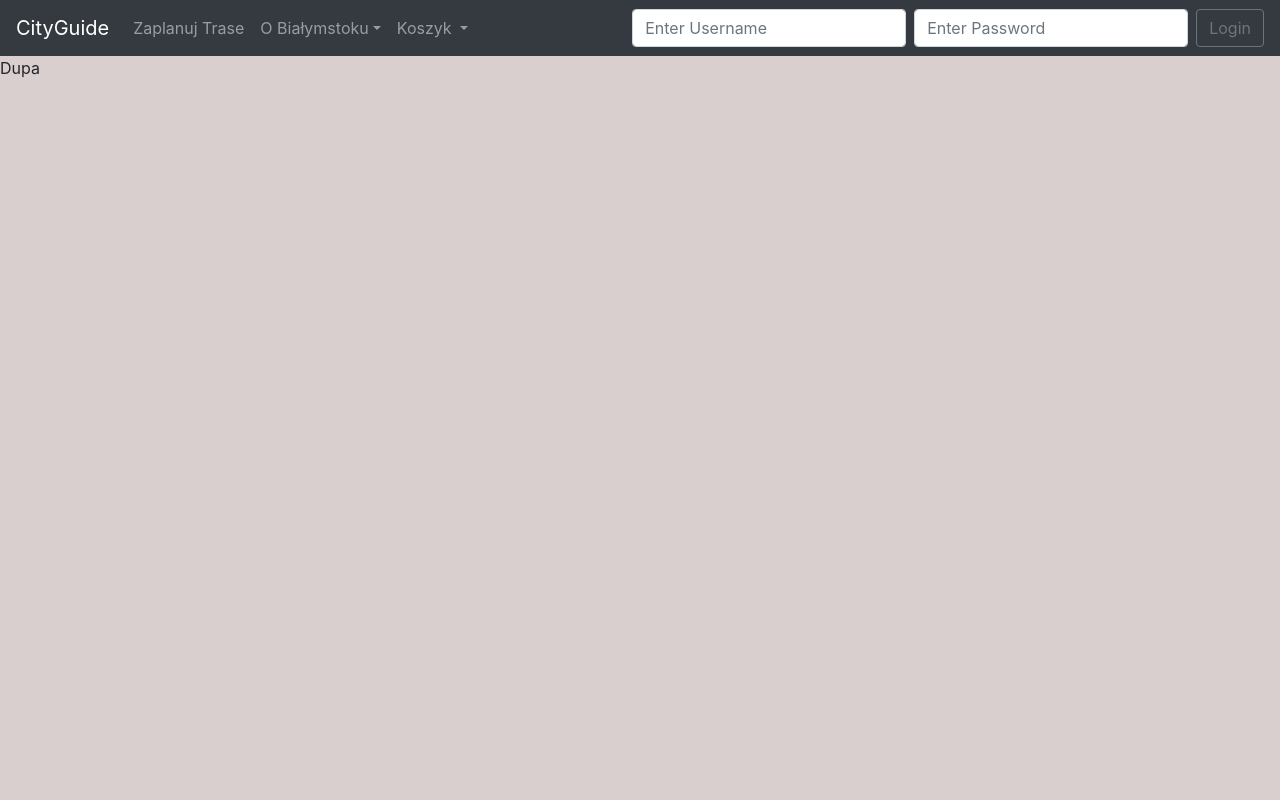
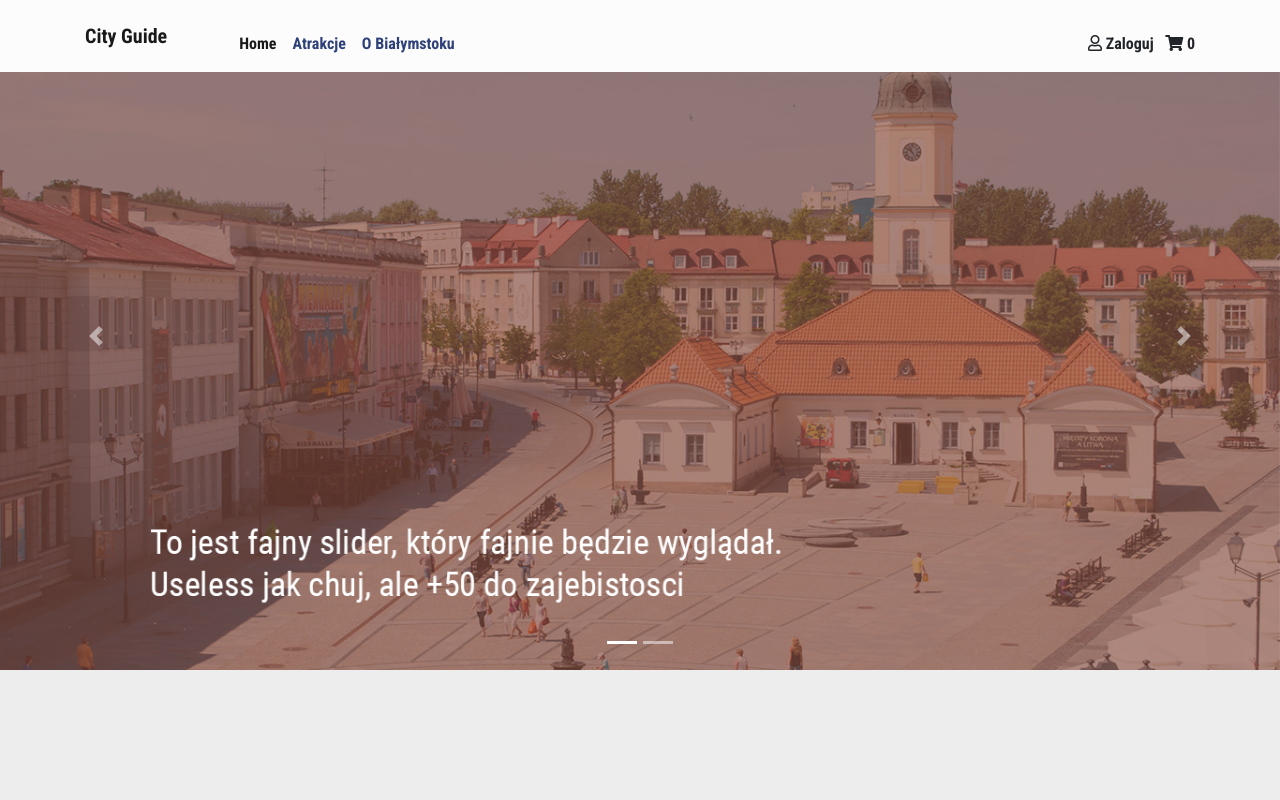
Before and after one commit to catchesfire/city-guide-app, a Django app: page /city_guide/ in a window 1280 px wide. Run offline with Django 3.2, Linux system fonts and the light colour scheme; some libraries are stand-ins or nearby versions.

Commit message:
Started working on layout, main template. (#1)

```diff
--- a/CityGuide/city_guide/static/css/style.css
+++ b/CityGuide/city_guide/static/css/style.css
@@ -1,8 +1,25 @@
 body{
-    background-color: rgba(204, 190, 190, 0.727);
+    background-color: #ededed;
     padding: 0px;
     margin: 0;
 }
+
+.container-fluid {
+    overflow-x: hidden;
+}
+
+.navbar-light{
+    background-color: #fcfcfc;
+    font-family: 'Roboto Condensed', sans-serif;
+    font-weight: bold;
+    min-height: 72px;
+}
+
+.navbar-light .navbar-nav .nav-link, .navbar-light .navbar-nav .nav-link:hover{
+    font-weight: bold;
+    color: #2d4079;
+}
+
 
 .imageShort {
     width: 100%;
--- a/CityGuide/city_guide/templates/base.html
+++ b/CityGuide/city_guide/templates/base.html
@@ -1,61 +1,74 @@
 {% load staticfiles %}
 <!doctype html>
 <html lang="pl">
+
 <head>
     <!-- Required meta tags -->
     <meta charset="utf-8">
-    <meta name="viewport" content="width=device-width, initial-scale=1, shrink-to-fit=no">
-
-    {% block stylesheets %}
+    <meta name="viewport" content="width=device-width, initial-scale=1, shrink-to-fit=no"> {% block stylesheets %}
     <!-- Bootstrap CSS -->
-    <link rel="stylesheet" href="https://stackpath.bootstrapcdn.com/bootstrap/4.1.0/css/bootstrap.min.css" integrity="sha384-9gVQ4dYFwwWSjIDZnLEWnxCjeSWFphJiwGPXr1jddIhOegiu1FwO5qRGvFXOdJZ4" crossorigin="anonymous">
-    <link rel="stylesheet" href="{% static 'css/style.css' %}">
-    {% endblock %}
+    <link rel="stylesheet" href="https://stackpath.bootstrapcdn.com/bootstrap/4.1.0/css/bootstrap.min.css" integrity="sha384-9gVQ4dYFwwWSjIDZnLEWnxCjeSWFphJiwGPXr1jddIhOegiu1FwO5qRGvFXOdJZ4"
+        crossorigin="anonymous">
+    <link rel="stylesheet" href="https://use.fontawesome.com/releases/v5.0.10/css/all.css" integrity="sha384-+d0P83n9kaQMCwj8F4RJB66tzIwOKmrdb46+porD/OvrJ+37WqIM7UoBtwHO6Nlg"
+        crossorigin="anonymous">
+    <link href="https://fonts.googleapis.com/css?family=Roboto+Condensed:400,700" rel="stylesheet">
+    <link rel="stylesheet" href="{% static 'css/style.css' %}"> {% endblock %}
 
     <title>{% block title %}Hello, world!{% endblock %}</title>
 </head>
+
 <body>
-    <h1>Hello, world!</h1>
-    <div class="container-fluid">
-        <nav class="navbar navbar-expand-lg navbar-dark bg-dark">
-            <a class="navbar-brand" href="#">CityGuide</a>
-            <div class="container-fluid">
+    <div class="container-fluid px-0">
+        <div class="row">
+            <div class="col-12">
+                <nav class="navbar fixed-top navbar-expand-lg navbar-light">
+                    <div class="container">
+                        <a class="navbar-brand" href="#">City Guide</a>
                         <button class="navbar-toggler" type="button" data-toggle="collapse" data-target="#navbarSupportedContent" aria-controls="navbarSupportedContent"
                             aria-expanded="false" aria-label="Toggle navigation">
                             <span class="navbar-toggler-icon"></span>
                         </button>
-                <div class="collapse navbar-collapse" id="navbarNav">
-                    <ul class="navbar-nav">
-                        <li class="nav-item">
-                            <a class="nav-link" href="http://127.0.0.1:8000/city_guide/attractions">
-                                Zaplanuj Trase
-                                <!-- <span class="sr-only">(current)</span> ja ni panimaju po chuj to -->
+
+                        <div class="collapse navbar-collapse" id="navbarSupportedContent">
+                            <ul class="navbar-nav mr-auto ml-lg-5 pt-lg-3">
+                                <li class="nav-item active">
+                                    <a class="nav-link" href="{% url 'city_guide:index' %}">Home
+                                        <span class="sr-only">(current)</span>
                                     </a>
                                 </li>
                                 <li class="nav-item">
-                            <a class="nav-link" href="#">
-                                O Białymstoku
-                            </a>
+                                    <a class="nav-link" href="{% url 'city_guide:attractions' %}">Atrakcje</a>
                                 </li>
                                 <li class="nav-item">
-                            <a class="nav-link" href="#">
-                                Koszyk
-                            </a>
+                                    <a class="nav-link" href="#">O Białymstoku</a>
+                                </li>
+                            </ul>
+                            <div class="my-2 my-lg-0 pt-3">
+                                <ul class="list-inline my-lg-0 py-lg-0">
+                                    <li class="list-inline-item">
+                                        <i class="far fa-user"></i> Zaloguj
+                                    </li>
+                                    <li class="list-inline-item">
+                                        <i class="fas fa-shopping-cart"></i> 0
                                     </li>
                                 </ul>
                             </div>
                         </div>
+                    </div>
                 </nav>
             </div>
+        </div>
+    </div>
 
-    {% block body %}{% endblock %}
-
-    {% block javascripts %}
+    {% block body %}{% endblock %} {% block javascripts %}
     <!-- Optional JavaScript -->
     <!-- jQuery first, then Popper.js, then Bootstrap JS -->
-    <script src="https://code.jquery.com/jquery-3.3.1.slim.min.js" integrity="sha384-q8i/X+965DzO0rT7abK41JStQIAqVgRVzpbzo5smXKp4YfRvH+8abtTE1Pi6jizo" crossorigin="anonymous"></script>
-    <script src="https://cdnjs.cloudflare.com/ajax/libs/popper.js/1.14.0/umd/popper.min.js" integrity="sha384-cs/chFZiN24E4KMATLdqdvsezGxaGsi4hLGOzlXwp5UZB1LY//20VyM2taTB4QvJ" crossorigin="anonymous"></script>
-    <script src="https://stackpath.bootstrapcdn.com/bootstrap/4.1.0/js/bootstrap.min.js" integrity="sha384-uefMccjFJAIv6A+rW+L4AHf99KvxDjWSu1z9VI8SKNVmz4sk7buKt/6v9KI65qnm" crossorigin="anonymous"></script>
-    {% endblock %}
+    <script src="https://code.jquery.com/jquery-3.3.1.slim.min.js" integrity="sha384-q8i/X+965DzO0rT7abK41JStQIAqVgRVzpbzo5smXKp4YfRvH+8abtTE1Pi6jizo"
+        crossorigin="anonymous"></script>
+    <script src="https://cdnjs.cloudflare.com/ajax/libs/popper.js/1.14.0/umd/popper.min.js" integrity="sha384-cs/chFZiN24E4KMATLdqdvsezGxaGsi4hLGOzlXwp5UZB1LY//20VyM2taTB4QvJ"
+        crossorigin="anonymous"></script>
+    <script src="https://stackpath.bootstrapcdn.com/bootstrap/4.1.0/js/bootstrap.min.js" integrity="sha384-uefMccjFJAIv6A+rW+L4AHf99KvxDjWSu1z9VI8SKNVmz4sk7buKt/6v9KI65qnm"
+        crossorigin="anonymous"></script> {% endblock %}
 </body>
+
 </html>
--- a/CityGuide/city_guide/templates/city_guide/index.html
+++ b/CityGuide/city_guide/templates/city_guide/index.html
@@ -1,106 +1,28 @@
+{% extends 'base.html' %}
 {% load staticfiles %}
-<DOCTYPE <!DOCTYPE html>
-    <html>
-
-    <head>
-        <title>City Guide</title>
-        <meta charset="utf-8" />
-        <meta http-equiv="X-UA-Compatible" content="IE=edge">
-        <meta name="viewport" content="width=device-width, initial-scale=1">
-
-        <link rel="stylesheet" href="https://stackpath.bootstrapcdn.com/bootstrap/4.1.0/css/bootstrap.min.css" integrity="sha384-9gVQ4dYFwwWSjIDZnLEWnxCjeSWFphJiwGPXr1jddIhOegiu1FwO5qRGvFXOdJZ4"
-            crossorigin="anonymous">
-        <link rel="stylesheet" href="{% static 'css/style.css' %}">
-
-        <script src="https://code.jquery.com/jquery-3.3.1.slim.min.js" integrity="sha384-q8i/X+965DzO0rT7abK41JStQIAqVgRVzpbzo5smXKp4YfRvH+8abtTE1Pi6jizo"
-            crossorigin="anonymous"></script>
-        <script src="https://cdnjs.cloudflare.com/ajax/libs/popper.js/1.14.0/umd/popper.min.js" integrity="sha384-cs/chFZiN24E4KMATLdqdvsezGxaGsi4hLGOzlXwp5UZB1LY//20VyM2taTB4QvJ"
-            crossorigin="anonymous"></script>
-        <script src="https://stackpath.bootstrapcdn.com/bootstrap/4.1.0/js/bootstrap.min.js" integrity="sha384-uefMccjFJAIv6A+rW+L4AHf99KvxDjWSu1z9VI8SKNVmz4sk7buKt/6v9KI65qnm"
-            crossorigin="anonymous"></script>
-
-    </head>
-
-    <body>
-        <!-- <div class="container-fluid">
-            <nav class="navbar navbar-expand-lg navbar-dark bg-dark">
-                <a class="navbar-brand" href="#">CityGuide</a>
-                <button class="navbar-toggler" type="button" data-toggle="collapse" data-target="#navbarSupportedContent" aria-controls="navbarSupportedContent"
-                    aria-expanded="false" aria-label="Toggle navigation">
-                    <span class="navbar-toggler-icon"></span>
-                </button>
-                <div class="container-fluid">
-                    <button class="navbar-toggler" type="button" data-toggle="collapse" data-target="#navbarSupportedContent" aria-controls="navbarSupportedContent"
-                        aria-expanded="false" aria-label="Toggle navigation">
-                        <span class="navbar-toggler-icon"></span>
-                    </button>
-                    <div class="collapse navbar-collapse" id="navbarNav">
-                        <ul class="navbar-nav">
-                            <li class="nav-item">
-                                <a class="nav-link" href="http://127.0.0.1:8000/city_guide/attractions">
-                                    Zaplanuj Trase
-                                    <span class="sr-only">(current)</span> ja ni panimaju po chuj to
-                                </a>
-                            </li>
-                            <li class="nav-item">
-                                <a class="nav-link" href="#">
-                                    O Białymstoku
-                                </a>
-                            </li>
-                            <li class="nav-item">
-                                <a class="nav-link" href="#">
-                                    Koszyk
-                                </a>
-                            </li>
-                        </ul>
-                        <form class="form-inline my-2 my-lg-0">
-
-                            <input class="form-control mr-sm-2" type="search" placeholder="Szukaj" aria-label="Search">
-                            <button class="btn btn-outline-secondary" type="button">Szukaj</button>
-
-                        </form>
-                    </div>
+{% block body %}
+<div class="container-fluid px-0">
+        <div id="carouselExampleIndicators" class="carousel slide mx-auto" data-ride="carousel">
+                <ol class="carousel-indicators">
+                  <li data-target="#carouselExampleIndicators" data-slide-to="0" class="active"></li>
+                  <li data-target="#carouselExampleIndicators" data-slide-to="1"></li>
+                </ol>
+                <div class="carousel-inner">
+                  <div class="carousel-item active">
+                    <img class="d-block w-100" src="{% static 'images/slider/slider1.png' %}" alt="First slide">
+                  </div>
+                  <div class="carousel-item">
+                    <img class="d-block w-100" src="{% static 'images/slider/slider1.png' %}" alt="Second slide">
+                  </div>
                 </div>
-            </nav>
-        </div> -->
-
-        <nav class="navbar navbar-expand-lg navbar-dark bg-dark">
-                <a class="navbar-brand" href="#">CityGuide</a>
-                <button class="navbar-toggler" type="button" data-toggle="collapse" data-target="#navbarSupportedContent" aria-controls="navbarSupportedContent" aria-expanded="false" aria-label="Toggle navigation">
-                  <span class="navbar-toggler-icon"></span>
-                </button>
-
-                <div class="collapse navbar-collapse" id="navbarSupportedContent">
-                  <ul class="navbar-nav mr-auto">
-                    <li class="nav-item">
-                      <a class="nav-link" href="http://127.0.0.1:8000/city_guide/attractions">Zaplanuj Trase<span class="sr-only">(current)</span></a>
-                    </li>
-                    <li class="nav-item dropdown">
-                      <a class="nav-link dropdown-toggle" href="#" id="navbarDropdown" role="button" data-toggle="dropdown" aria-haspopup="true" aria-expanded="false">O Białymstoku</a>
-                    </li>
-                    <li class="nav-item dropdown">
-                      <a class="nav-link dropdown-toggle" href="#" id="navbarDropdown" role="button" data-toggle="dropdown" aria-haspopup="true" aria-expanded="false">
-                        Koszyk
-                      </a>
-                    <!-- <div class="dropdown-menu" aria-labelledby="navbarDropdown">
-                        <a class="dropdown-item" href="#">Action</a>
-                        <a class="dropdown-item" href="#">Another action</a>
-                        <div class="dropdown-divider"></div>
-                        <a class="dropdown-item" href="#">Something else here</a>
-                    </div> -->
-                    </li>
-                  </ul>
-                  <form class="form-inline my-2 my-lg-0">
-                    <input class="form-control mr-sm-2" type="text" placeholder="Enter Username" name="uname" required>
-                    <input class="form-control mr-sm-2" type="password" placeholder="Enter Password" name="psw" required>
-                    <button class="btn btn-outline-secondary my-2 my-sm-0" type="submit">Login</button>
-                  </form>
-                </div>
-              </nav>
-              <div>
-                  Dupa
-
+                <a class="carousel-control-prev" href="#carouselExampleIndicators" role="button" data-slide="prev">
+                  <span class="carousel-control-prev-icon" aria-hidden="true"></span>
+                  <span class="sr-only">Previous</span>
+                </a>
+                <a class="carousel-control-next" href="#carouselExampleIndicators" role="button" data-slide="next">
+                  <span class="carousel-control-next-icon" aria-hidden="true"></span>
+                  <span class="sr-only">Next</span>
+                </a>
               </div>
-    </body>
-
-    </html>
+</div>
+{% endblock %}
```
Also changed, not shown: CityGuide/city_guide/static/images/slider/slider1.png (added). Lines whose indentation alone changed are shown as unchanged.
